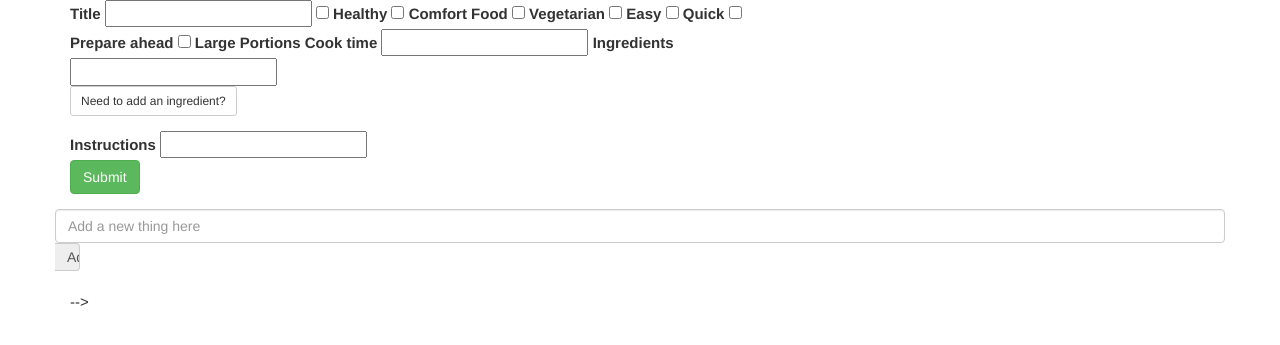
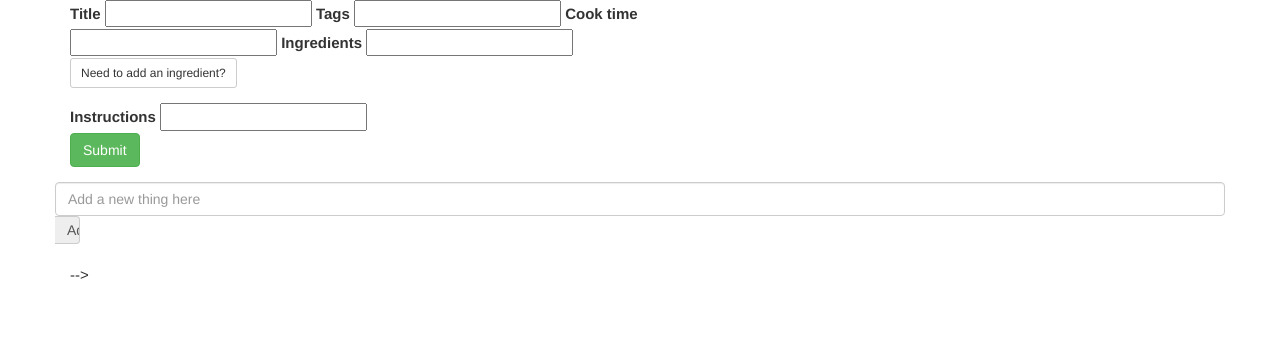
Before and after one commit to apprentiCollabs/weekly_noms, a Django app: template meal_planner/meal_manager/templates/meal_manager/add.html in a window 1280 px wide. Shown: the part 172-517 px from the top of the page. Run offline with Django 3.2, Linux system fonts and the light colour scheme; the template is opened without the code that fills it: most values are stand-ins (such as "Sample title", 1, 10 or a date in 2020); form fields are guessed from the names that the template uses; parts of the project's set-up code (start-up, migrations or seed data) failed here and were passed over; some libraries are stand-ins or nearby versions; some web fonts are replaced.

Commit message:
tags work

```diff
--- a/meal_planner/meal_manager/forms.py
+++ b/meal_planner/meal_manager/forms.py
@@ -9,9 +9,9 @@
     class Meta:
         model = Recipe
         fields = ['tags', 'cook_time', 'title', 'ingredients', 'instructions']
-        widgets = {
-            'tags': widgets.CheckboxSelectMultiple,
-        }
+        # widgets = {
+        #     'tags': widgets.CheckboxSelectMultiple,
+        # }
 
 
 class IngredientForm(ModelForm):
--- a/meal_planner/meal_manager/templates/meal_manager/add.html
+++ b/meal_planner/meal_manager/templates/meal_manager/add.html
@@ -27,40 +27,17 @@
                     {{ hidden }}
                 {% endfor %}
 
-                <!-- {% for field in form.visible_fields %}
-                    <div class="form-group">
-                        {% for error in field.errors %}
-                        <span class="help-block">
-                            {{ error }}
-                        </span>
-                        {% endfor %}
-                    </div> -->
-                    <!-- {% endfor %} -->
                     <label for="{{ form.title.id_for_label }}">
                         {{ form.title.label }}
                     </label>
                     {{ form.title|add_class:'form-control' }}
-                    <!-- NOTE: Tags hardcoded here -->
-                    <input type="checkbox" name="healthy" value="healthy" id="">
-                    <label for="healthy">Healthy</label>
 
-                    <input type="checkbox" name="comfort" value="comfort" id="">
-                    <label for="comfort">Comfort Food</label>
 
-                    <input type="checkbox" name="vegetarian" value="vegetarian" id="">
-                    <label for="vegetarian">Vegetarian</label>
+                    <label for="{{ form.title.id_for_label }}">
+                        {{ form.tags.label }}
+                    </label>
+                    {{ form.tags|add_class:'form-control' }}
 
-                    <input type="checkbox" name="easy" value="easy" id="">
-                    <label for="easy">Easy</label>
-
-                    <input type="checkbox" name="quick" value="quick" id="">
-                    <label for="quick">Quick</label>
-
-                    <input type="checkbox" name="prepare_ahead" value="prepare_ahead" id="">
-                    <label for="prepare_ahead">Prepare ahead</label>
-
-                    <input type="checkbox" name="large_portions" value="large_portions" id="">
-                    <label for="large_portions">Large Portions</label>
 
                     <label for="{{ form.cook_time.id_for_label }}">
                         {{ form.cook_time.label }}
```
Also changed, not shown: meal_planner/db.sqlite3, meal_planner/meal_manager/migrations/0003_auto_20171012_1732.py (added).
